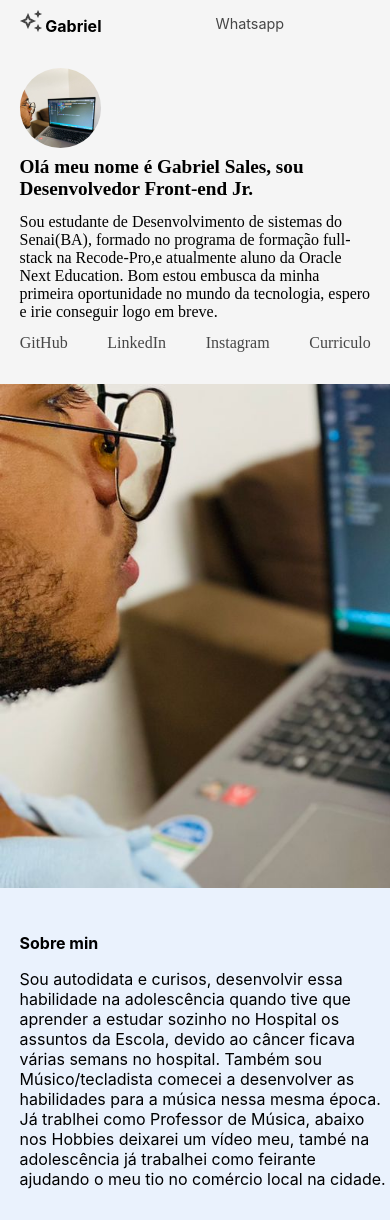
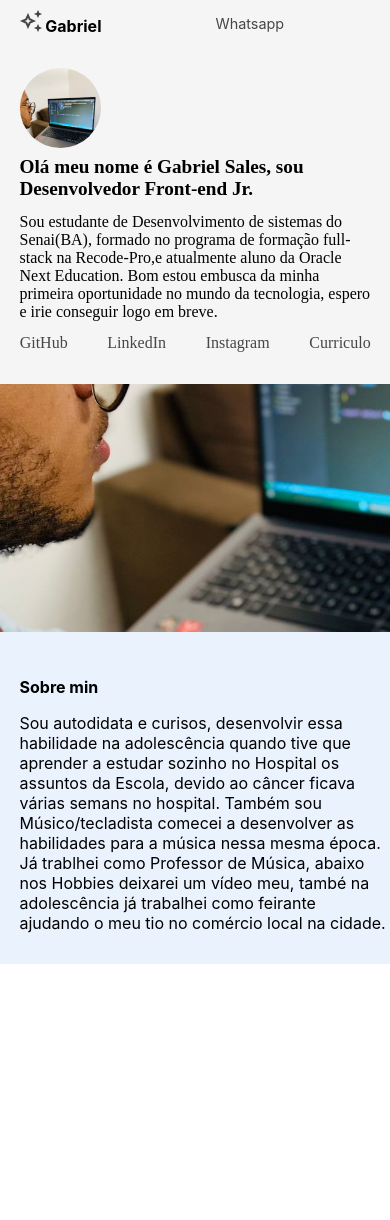
Before and after one commit to salesgs/portifolio__react, a React (Create React App) app: page / in a window 390 px wide. After the commit the page ends 964 px from the top, so only its background shows below. Built offline with nearby package versions, Linux system fonts and the light colour scheme.

Commit message:
cabeçalho 19

```diff
--- a/src/Componentes/Sobre/Responsive.css
+++ b/src/Componentes/Sobre/Responsive.css
@@ -1,6 +1,6 @@
 @media screen and (min-width:200px) and (max-width:700px){
   .bio{
-    margin-top: 8rem;
+    margin-top: -8rem;
     padding-top: 2rem;
     width: 100vw;
 
@@ -10,6 +10,5 @@
   }
   .bio__content{
     width: 95vw;
-
   }
 }
```
